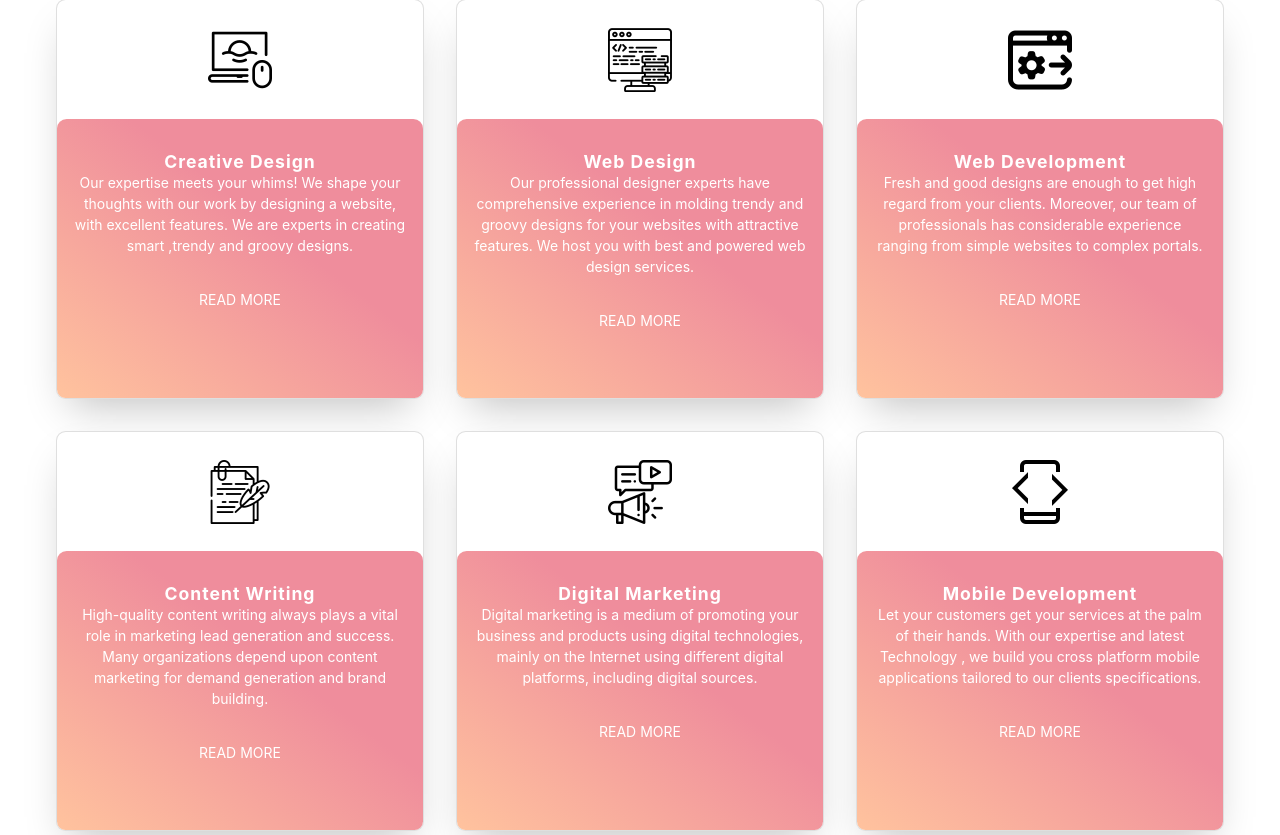
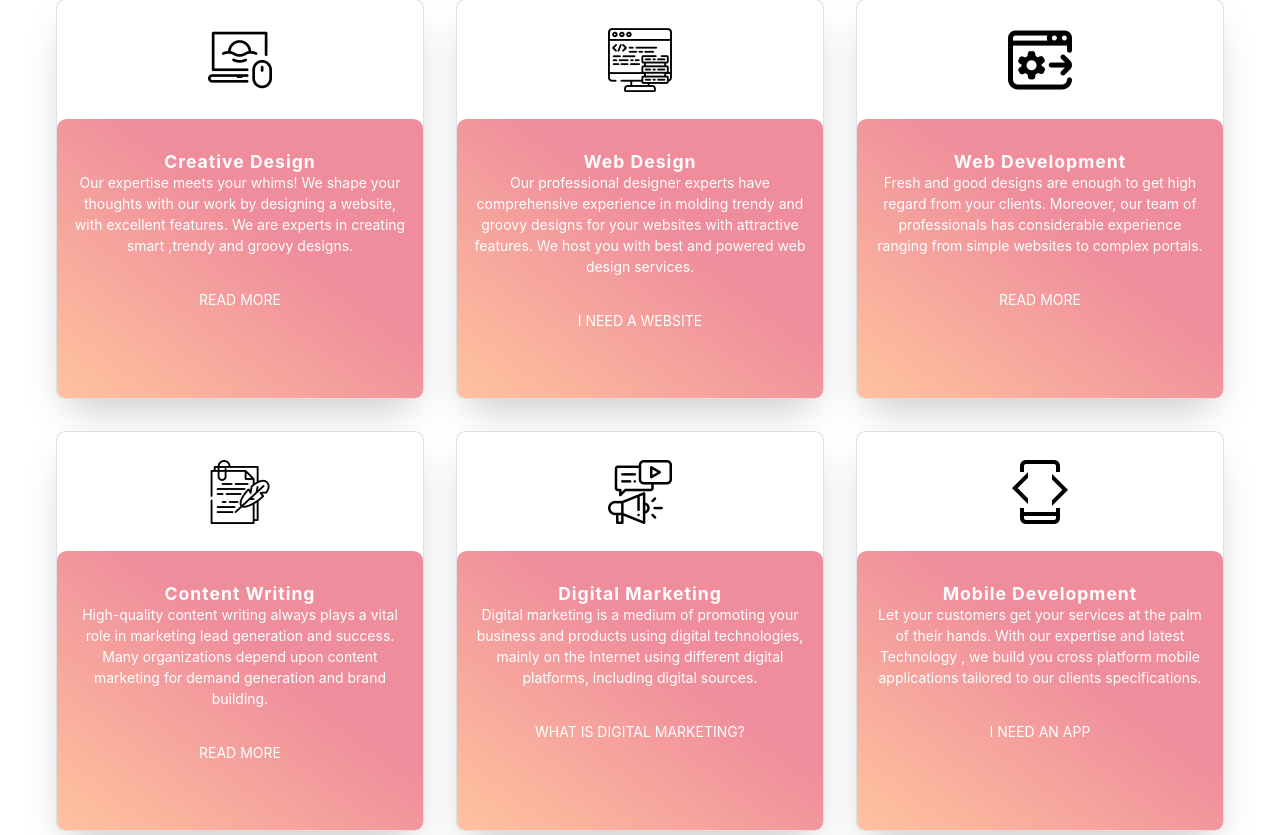
Before and after one commit to brendangaturu/Brendan_Website, a Django app: page / in a window 1280 px wide. Shown: the part 929-1764 px from the top of the page. Run offline with Django 3.2, Linux system fonts and the light colour scheme; some libraries are stand-ins or nearby versions; some web fonts are replaced.

Commit message:
Templates

```diff
--- a/brendan/urls.py
+++ b/brendan/urls.py
@@ -1,5 +1,5 @@
 from django.urls import path
-from .views import HomePageView, ServicesPageView, WebdesignPageView, WebdevelopmentPageView, MobileDevelopmentPageView,  emailview
+from .views import HomePageView, ServicesPageView, WebdesignPageView, WebdevelopmentPageView, MobileDevelopmentPageView, DigitalmarketingPageView, ContentwritingPageView, CreativedesignPageView, emailview
 
 urlpatterns = [
     path('', HomePageView.as_view(), name='home'),
@@ -7,5 +7,8 @@ urlpatterns = [
     path('webdesign/', WebdesignPageView.as_view(), name='webdesign'),
     path('webdevelopment/', WebdevelopmentPageView.as_view(), name='webdevelopment'),
     path('mobiledevelopment/', MobileDevelopmentPageView.as_view(), name='mobiledevelopment'),
+    path('creativedesign/', CreativedesignPageView.as_view(), name='creativedesigns'),
+    path('digitalmarketing/',  DigitalmarketingPageView.as_view(), name='digitalmarketing'),
+    path('creativedesigns/', ContentwritingPageView.as_view(), name='contentwriting'),
     path('contact/', emailview, name='contact'),
 ]
--- a/brendan/views.py
+++ b/brendan/views.py
@@ -25,6 +25,17 @@ class MobileDevelopmentPageView(TemplateView):
 class ServicesPageView(TemplateView):
     template_name = 'services.html'
 
+
+class DigitalmarketingPageView(TemplateView):
+    template_name = 'digitalmarketing.html'
+
+
+class ContentwritingPageView(TemplateView):
+    template_name = 'contentwriting.html'
+
+class CreativedesignPageView(TemplateView):
+    template_name = 'creativedesigns.html'
+
 # Fuction based view
 
 
--- a/templates/home.html
+++ b/templates/home.html
@@ -20,7 +20,7 @@
                     <h2 class="card_title">Creative Design </h2>
                     <p class="card_text">Our expertise meets your whims! We shape your thoughts with our work by designing a website, with excellent features. We are experts in creating smart ,trendy and groovy designs. </p>
                     <div class="panel">
-                        <a href="" class="a_panel">Read More</a>
+                        <a href="{% url 'creativedesigns' %}" class="a_panel">Read More</a>
                     </div>
                 </div>
             </div>
@@ -35,7 +35,7 @@
                     <h2 class="card_title">Web Design </h2>
                     <p class="card_text">Our professional designer experts have comprehensive experience in molding trendy and groovy designs for your websites with attractive features. We host you with best and powered web design services.</p>
                     <div class="panel">
-                        <a href="{% url 'webdesign' %}" class="a_panel">Read More</a>
+                        <a href="{% url 'webdesign' %}" class="a_panel">I need a Website</a>
                     </div>
                 </div>
             </div>
@@ -65,7 +65,7 @@
                     <h2 class="card_title">Content Writing</h2>
                     <p class="card_text">High-quality content writing always plays a vital role in marketing lead generation and success. Many organizations depend upon content marketing for demand generation and brand building.</p>
                     <div class="panel">
-                        <a href="" class="a_panel">Read More</a>
+                        <a href="{% url 'contentwriting' %}" class="a_panel">Read More</a>
                     </div>
                 </div>
             </div>
@@ -80,7 +80,7 @@
                     <h2 class="card_title">Digital Marketing</h2>
                     <p class="card_text">Digital marketing is a medium of promoting your business and products using digital technologies, mainly on the Internet using different digital platforms, including digital sources.</p>
                     <div class="panel">
-                        <a href="" class="a_panel">Read More</a>
+                        <a href="{% url 'digitalmarketing' %}" class="a_panel">What is Digital Marketing?</a>
                     </div>
                 </div>
             </div>
@@ -95,7 +95,7 @@
                     <h2 class="card_title">Mobile Development</h2>
                     <p class="card_text">Let your customers get your services at the palm of their hands. With our expertise and latest Technology , we build you cross platform mobile applications tailored to our clients specifications.</p>
                     <div class="panel">
-                        <a href="{% url 'mobiledevelopment' %}" class="a_panel">Read More</a>
+                        <a href="{% url 'mobiledevelopment' %}" class="a_panel">I need an App</a>
                     </div>
                 </div>
             </div>
--- a/templates/services.html
+++ /dev/null
@@ -1,5 +0,0 @@
-                                                                    {% extends 'base.html' %}
-
-{% block content %}
-
-{% endblock content%}
```
Also changed, not shown: templates/contentwriting.html (added, +12 -0 lines), templates/creativedesigns.html (added, +12 -0 lines), templates/digitalmarketing.html (added, +12 -0 lines).
